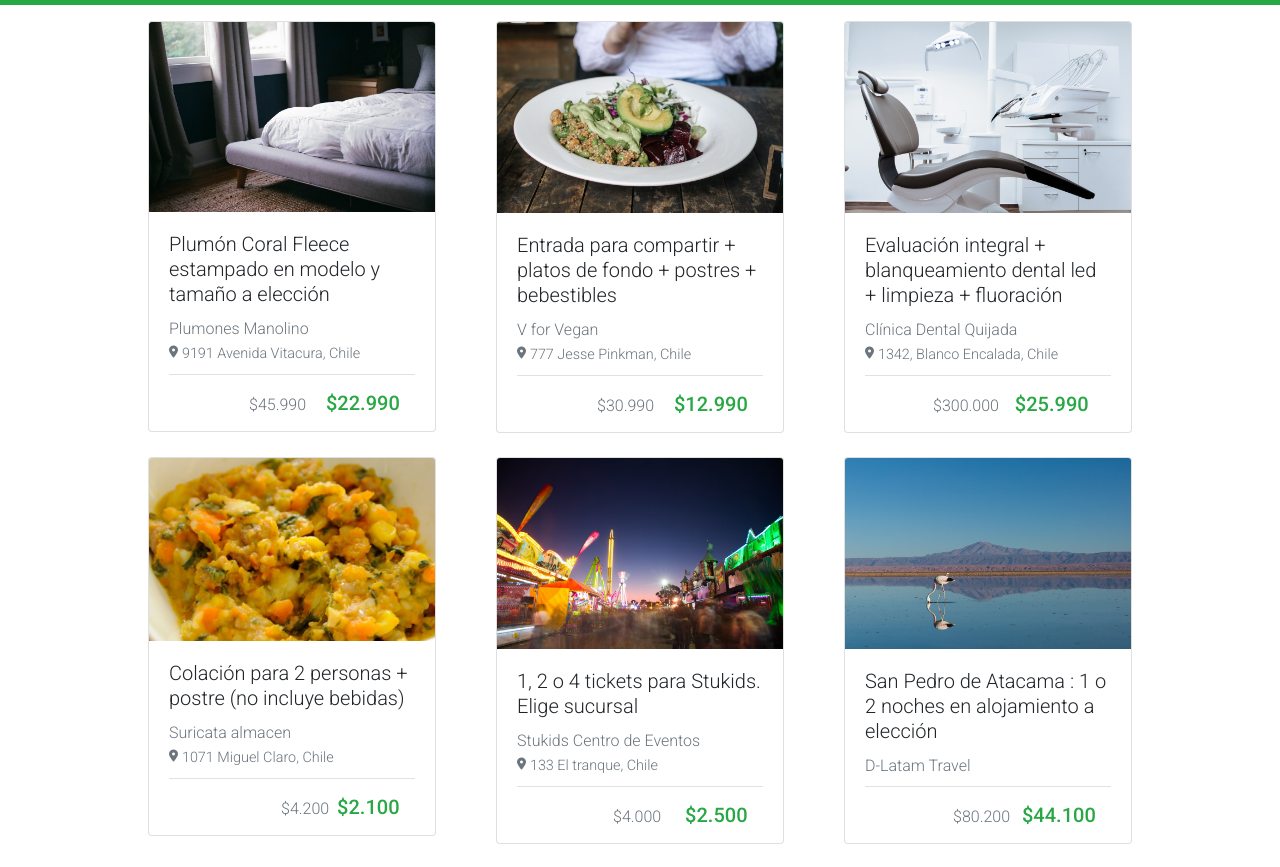
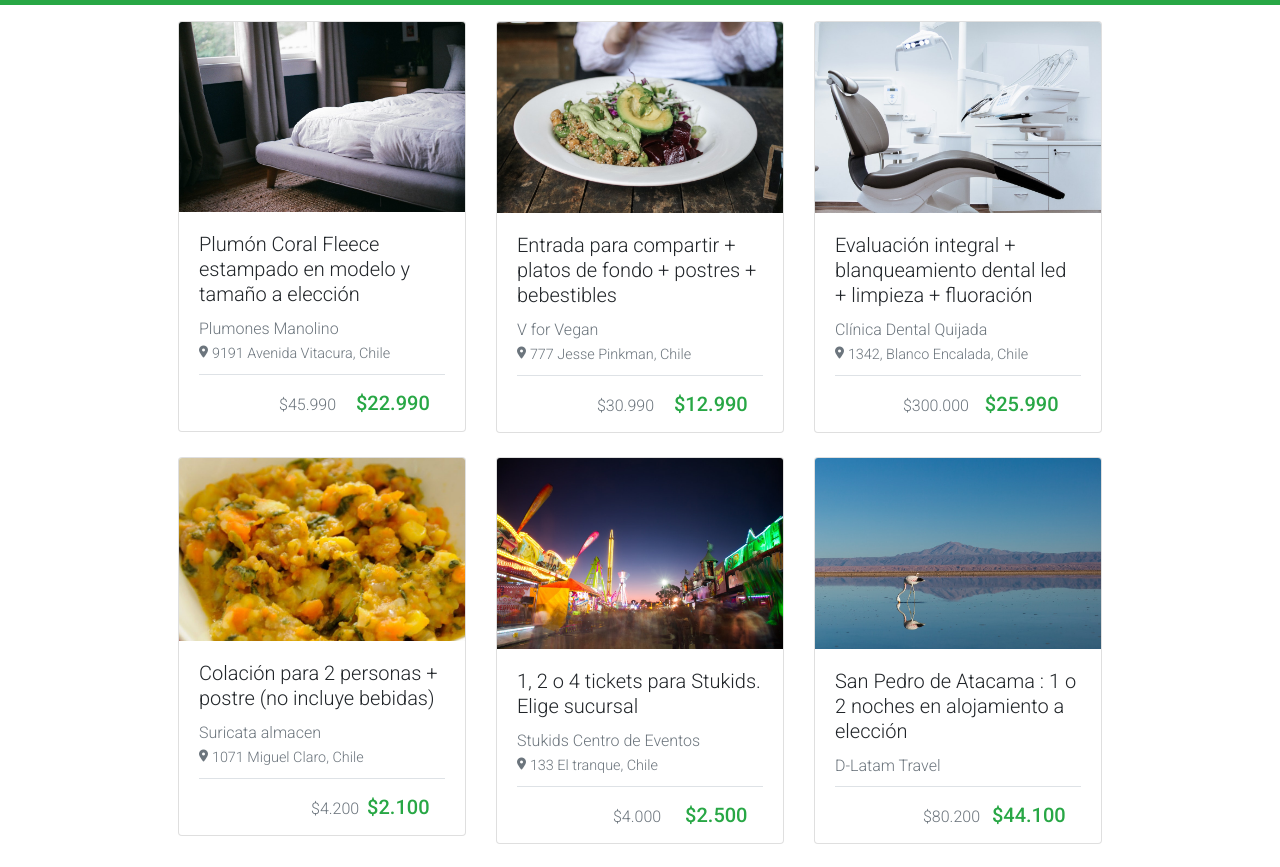
Before and after one commit to ariel-alvear/desafio-cuppon, a plain HTML site: page index.html in a window 1280 px wide. Shown: the part 51-918 px from the top of the page. Drawn offline with nearby package versions, Linux system fonts and the light colour scheme.

Commit message:
cards centradas de forma responsive

```diff
--- a/index.html
+++ b/index.html
@@ -45,7 +45,7 @@
       <div class="row mx-auto">
         <!--primer cupon-->
         <div class="col-md-4">
-          <div class="card mb-4 px-auto" style="width: 18rem;">
+          <div class="card mb-4 px-auto mx-auto" style="width: 18rem;">
             <img class="card-img-top" src="assets/img/cupon-1.jpg" alt="cama plumones">
             <div class="card-body font-weight-light">
               <p class="card-text lead">Plumón Coral Fleece estampado en modelo y tamaño a elección</p>
@@ -61,7 +61,7 @@
         </div>
         <!--segundo cupon-->
         <div class="col-md-4">
-          <div class="card mb-4 px-auto" style="width: 18rem;">
+          <div class="card mb-4 px-auto mx-auto" style="width: 18rem;">
             <img class="card-img-top" src="assets/img/cupon-2.jpg" alt="cama plumones">
             <div class="card-body font-weight-light">
               <p class="card-text lead">Entrada para compartir + platos de fondo + postres + bebestibles</p>
@@ -77,7 +77,7 @@
         </div>
         <!--tercer cupon-->
         <div class="col-md-4">
-          <div class="card mb-4 px-auto" style="width: 18rem;">
+          <div class="card mb-4 px-auto mx-auto" style="width: 18rem;">
             <img class="card-img-top" src="assets/img/cupon-3.jpg" alt="cama plumones">
             <div class="card-body font-weight-light">
               <p class="card-text lead">Evaluación integral + blanqueamiento dental led + limpieza + fluoración</p>
@@ -96,7 +96,7 @@
       <div class="row mx-auto">
         <!--primer cupon-->
         <div class="col-md-4">
-          <div class="card mb-4 px-auto" style="width: 18rem;">
+          <div class="card mb-4 px-auto mx-auto" style="width: 18rem;">
             <img class="card-img-top" src="assets/img/cupon-4.jpg" alt="cama plumones">
             <div class="card-body font-weight-light">
               <p class="card-text lead">Colación para 2 personas + postre (no incluye bebidas)</p>
@@ -112,7 +112,7 @@
         </div>
         <!--2do cupon-->
         <div class="col-md-4">
-          <div class="card mb-4 px-auto" style="width: 18rem;">
+          <div class="card mb-4 px-auto mx-auto" style="width: 18rem;">
             <img class="card-img-top" src="assets/img/cupon-5.jpg" alt="cama plumones">
             <div class="card-body font-weight-light">
               <p class="card-text lead">1, 2 o 4 tickets para Stukids. Elige sucursal</p>
@@ -128,7 +128,7 @@
         </div>
         <!--3er cupon-->
         <div class="col-md-4">
-          <div class="card mb-4 px-auto" style="width: 18rem;">
+          <div class="card mb-4 px-auto mx-auto" style="width: 18rem;">
             <img class="card-img-top" src="assets/img/cupon-6.jpg" alt="cama plumones">
             <div class="card-body font-weight-light">
               <p class="card-text lead">San Pedro de Atacama : 1 o 2 noches en alojamiento a elección</p>
```
